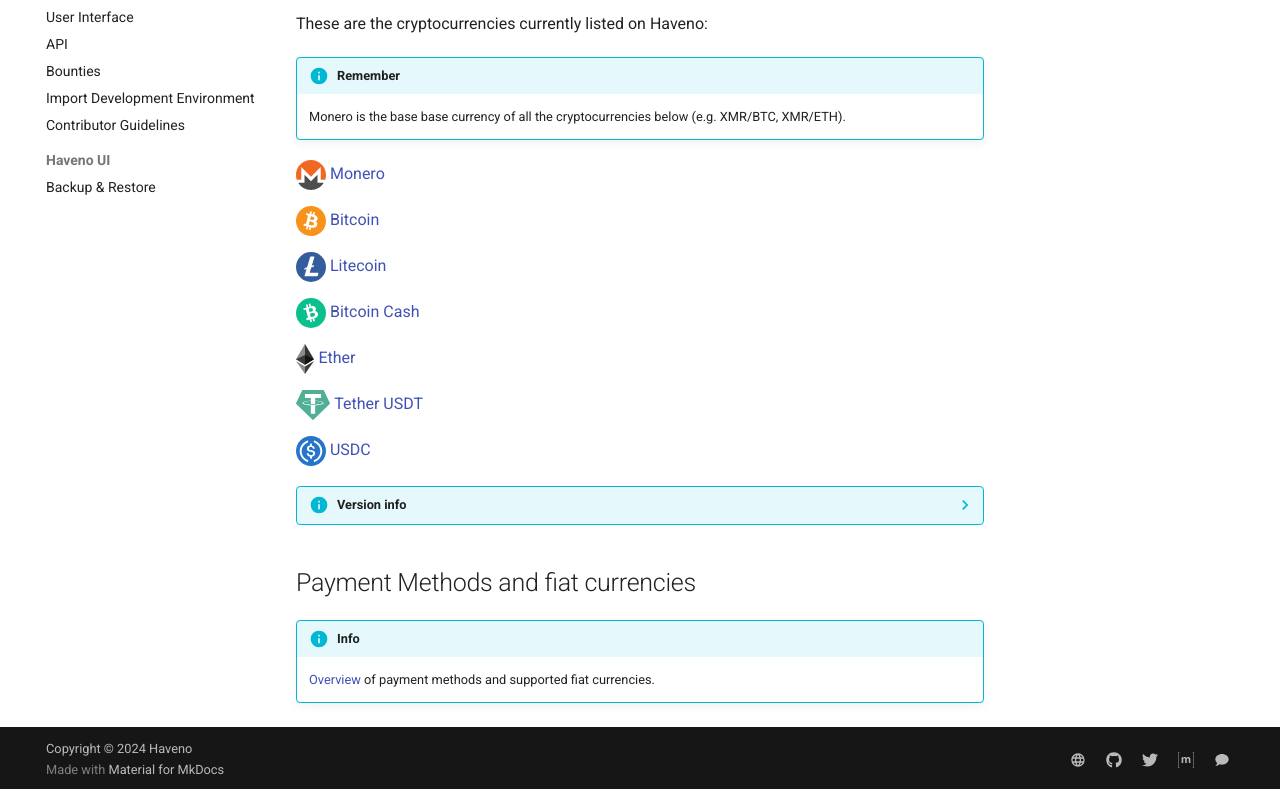
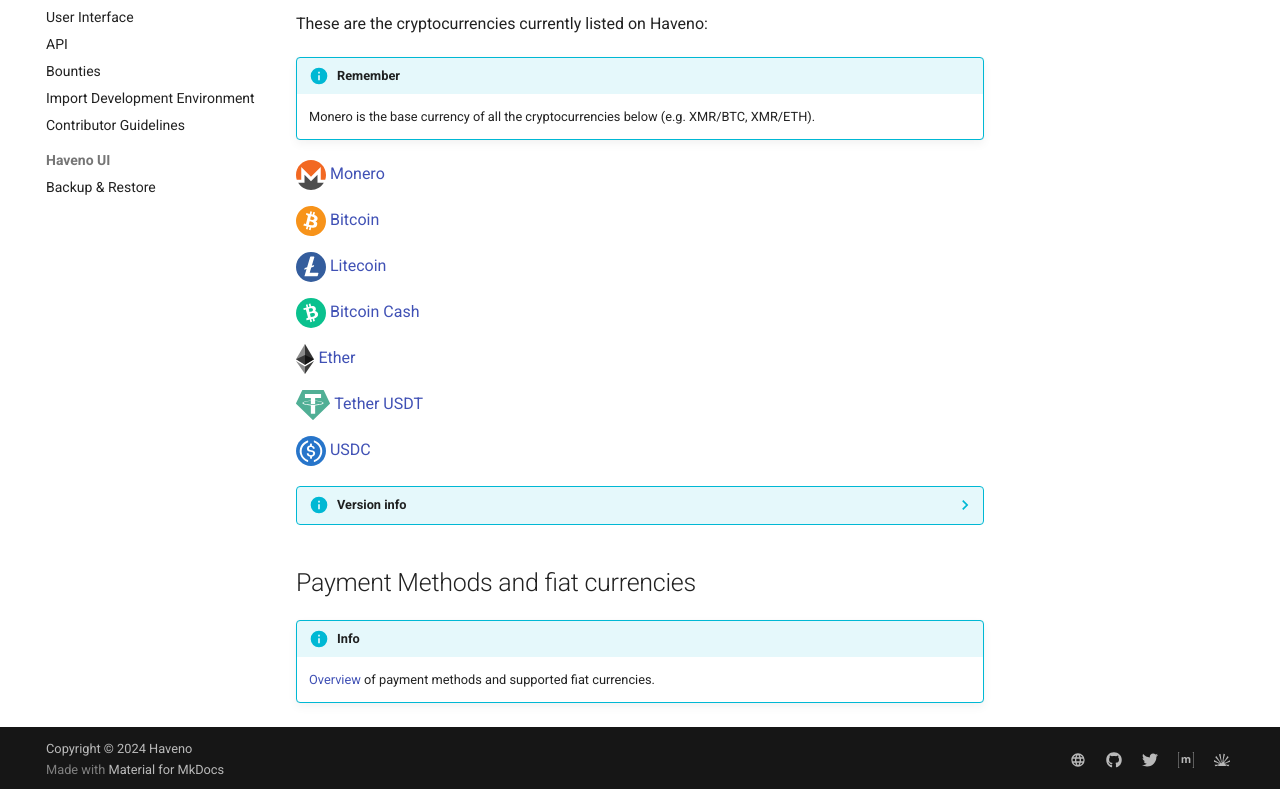
Before and after one commit to haveno-dex/haveno-docs, an MkDocs documentation site: the page built from docs/the-project/assets.md, in a window 1280 px wide and 1227 px high. Shown: the part 435-1224 px from the top of the window. Built offline with MkDocs 1.6.1 and Material for MkDocs 9.7.7, drawn with Linux system fonts in a browser that asks for light colours; the version menu is left out; some of the changed lines change nothing that is shown.

Commit message:
Match footer icon names with website

```diff
--- a/docs/the-project/assets.md
+++ b/docs/the-project/assets.md
@@ -11,7 +11,7 @@
 These are the cryptocurrencies currently listed on Haveno:
 
 !!! info "Remember"
-    Monero is the base base currency of all the cryptocurrencies below (e.g. XMR/BTC, XMR/ETH).
+    Monero is the base currency of all the cryptocurrencies below (e.g. XMR/BTC, XMR/ETH).
 
 <!-- Crypto Logos Archive:  https://github.com/coinwink/crypto-logos-cc -->
 
--- a/mkdocs.yml
+++ b/mkdocs.yml
@@ -51,18 +51,23 @@
 
 extra:
   version:
-    haveno: 1.0.12
+    haveno: 1.0.14
   social:
     - icon: material/web
       link: https://haveno.exchange
+      name: Website
     - icon: fontawesome/brands/github
       link: https://github.com/haveno-dex
+      name: GitHub
     - icon: fontawesome/brands/twitter
       link: https://twitter.com/HavenoDEX
+      name: Twitter
     - icon: simple/matrix
       link: https://matrix.to/#/#haveno:monero.social
-    - icon: material/chat
+      name: Matrix
+    - icon: simple/liberadotchat
       link: irc://irc.libera.chat/#haveno
+      name: IRC/Libera
 
 nav:
   - Home: 'index.md'
```
